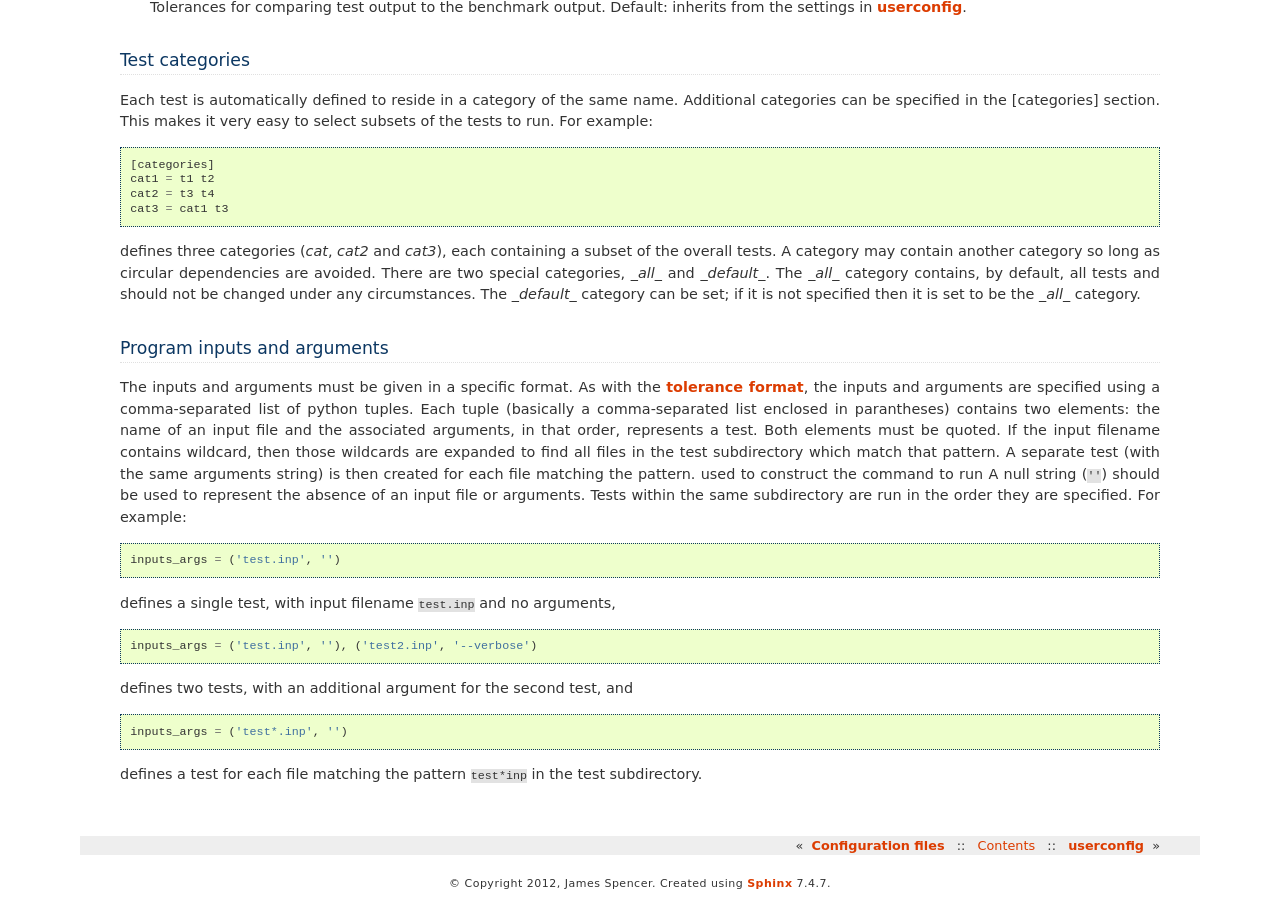
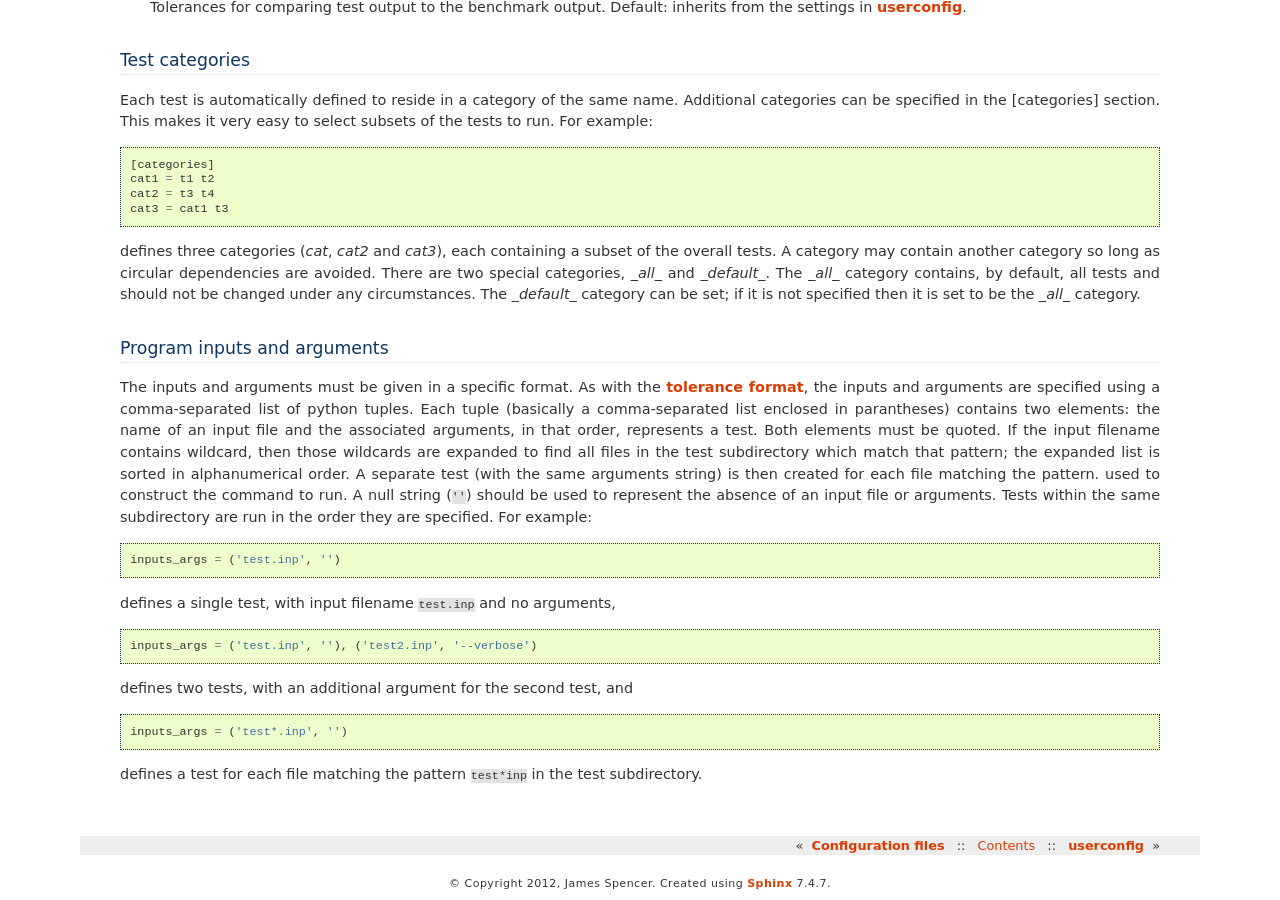
Before and after one commit to jsspencer/testcode, a Sphinx documentation site: the page built from docs/jobconfig.rst, in a window 1280 px wide and 900 px high, scrolled down 1069 px. Built offline with Sphinx 7.4.7, drawn with Linux system fonts in a browser that asks for light colours.

Commit message:
Sort list of input files when expanding the input_lists config option.
Previously the order was not defined and it is useful (e.g. for testing
checkpointing and restart functionality) to have a well-defined and
consistent order.

```diff
--- a/docs/jobconfig.rst
+++ b/docs/jobconfig.rst
@@ -87,11 +87,12 @@ a comma-separated list enclosed in parantheses) contains two elements: the name
 of an input file and the associated arguments, in that order, represents
 a test.  Both elements must be quoted.  If the input filename contains
 wildcard, then those wildcards are expanded to find all files in the test
-subdirectory which match that pattern.  A separate test (with the same
-arguments string) is then created for each file matching the pattern.
-used to construct the command to run A null string (``''``) should be used to
-represent the absence of an input file or arguments.  Tests within the same
-subdirectory are run in the order they are specified.  For example::
+subdirectory which match that pattern; the expanded list is sorted in
+alphanumerical order.  A separate test (with the same arguments string) is then
+created for each file matching the pattern.  used to construct the command to
+run.  A null string (``''``) should be used to represent the absence of an
+input file or arguments.  Tests within the same subdirectory are run in the
+order they are specified.  For example::
 
     inputs_args = ('test.inp', '')
 
```
Also changed, not shown: 1 other file.
